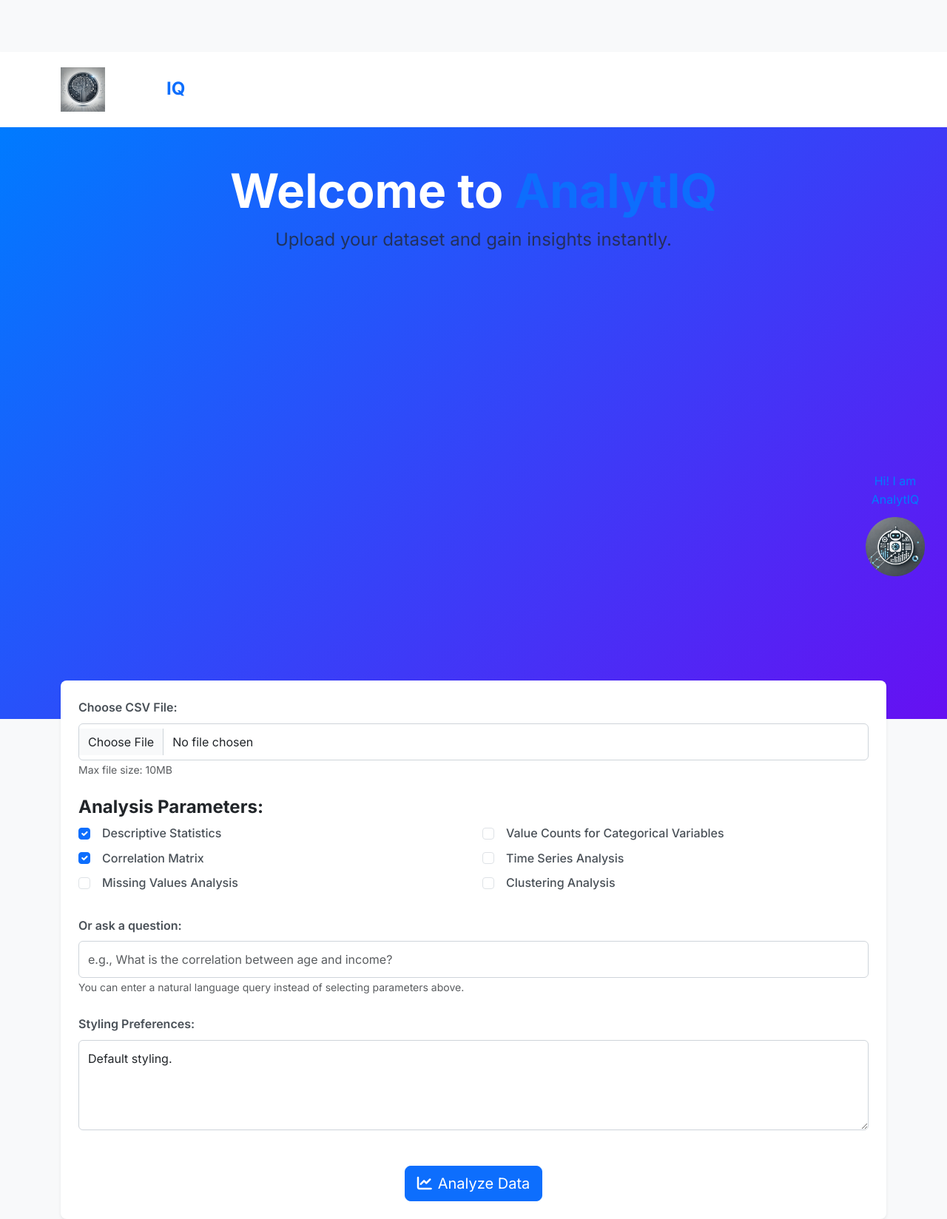
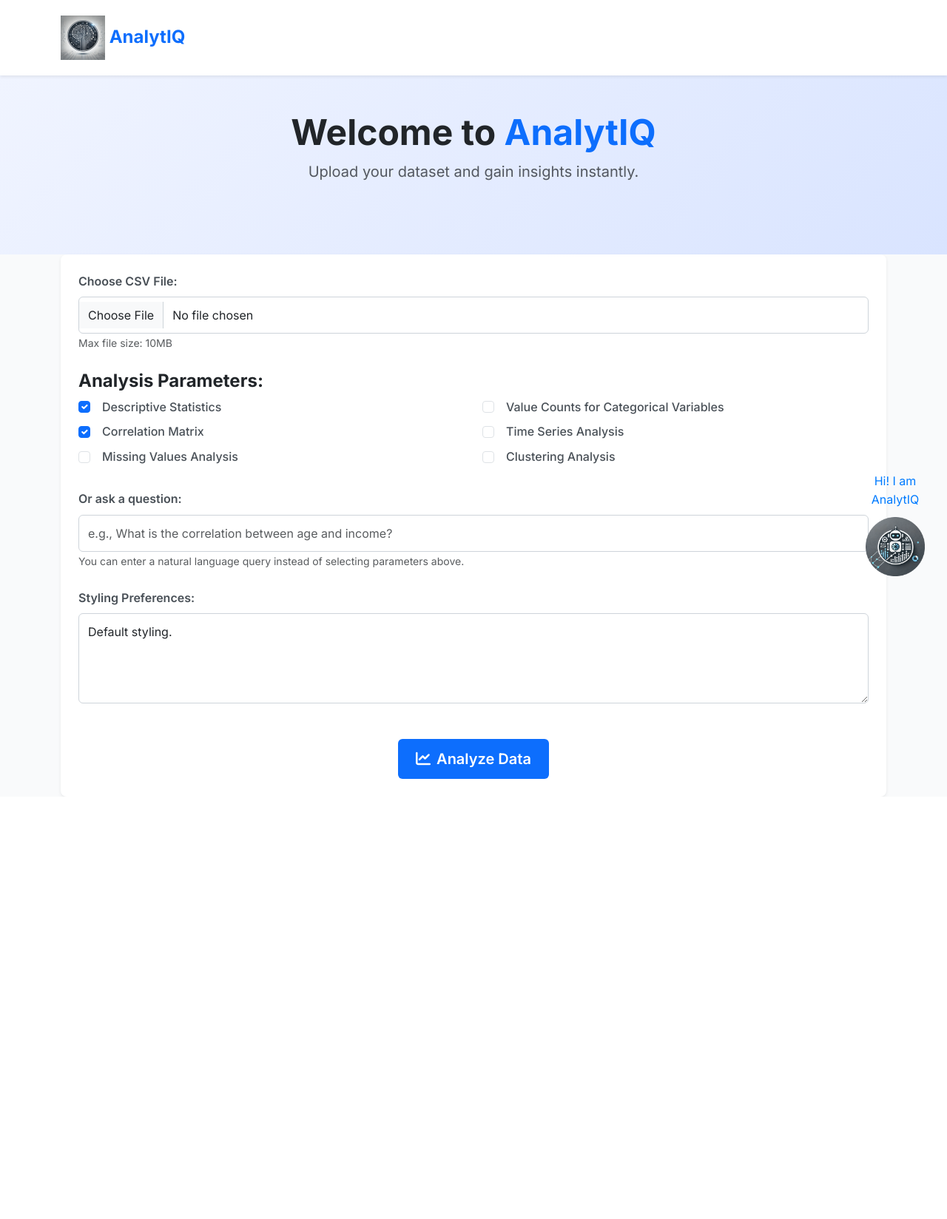
Before and after one commit to Engmhabib/AI-Powered-Data-Analysis-Platform-with-AnalytIQ, a Flask app: page / in a window 1280 px wide. Shown: the whole page at 74% size. After the commit the page ends 1077 px from the top, so only its background shows below. Run offline with Flask 2, Linux system fonts and the light colour scheme.

Commit message:
Update styles.css

```diff
--- a/static/css/styles.css
+++ b/static/css/styles.css
@@ -4,63 +4,46 @@
 /* General styles */
 body {
     font-family: 'Inter', sans-serif;
-    background-color: #f8f9fa;
+    background-color: #f9fafb;
     color: #212529;
     margin: 0;
-    padding-top: 70px; /* Adjust for fixed navbar */
+    padding: 0;
     line-height: 1.6;
 }
 
 /* Navbar */
+.navbar-brand {
+    font-weight: 700;
+    font-size: 1.5rem;
+    color: #0d6efd;
+}
+
+.navbar-brand span {
+    color: #0d6efd;
+}
+
 .navbar {
     padding: 1rem;
 }
 
-.navbar-brand {
-    font-weight: 700;
-    font-size: 1.5rem;
-    color: #fff;
-}
-
-.navbar-brand:hover {
-    color: #e9ecef;
-}
-
-.navbar-dark .navbar-nav .nav-link {
-    color: #fff;
-}
-
-.navbar-dark .navbar-nav .nav-link:hover {
-    color: #ffc107;
+.navbar-toggler {
+    border: none;
 }
 
 /* Hero Section */
 .hero-section {
-    height: 100vh;
-    background: linear-gradient(135deg, #007bff 0%, #6610f2 100%);
-    color: #fff;
-    position: relative;
+    background: linear-gradient(135deg, #f0f4ff 0%, #d9e4ff 100%);
 }
 
 .hero-section h1 {
-    font-size: 4rem;
+    font-size: 3rem;
     font-weight: 700;
+    color: #212529;
 }
 
 .hero-section .lead {
-    font-size: 1.5rem;
-}
-
-.hero-section .btn-warning {
-    background-color: #ffc107;
-    border: none;
-    padding: 0.75rem 2rem;
-    font-weight: 600;
-    border-radius: 0.5rem;
-}
-
-.hero-section .btn-warning:hover {
-    background-color: #e0a800;
+    font-size: 1.25rem;
+    color: #6c757d;
 }
 
 /* Card Styles */
@@ -69,10 +52,9 @@
     border-radius: 0.5rem;
     background-color: #ffffff;
     padding: 2rem;
-    margin-top: -100px;
+    margin-top: -3rem;
     position: relative;
     z-index: 1;
-    box-shadow: 0 5px 20px rgba(0, 0, 0, 0.1);
 }
 
 /* Form Styles */
@@ -266,6 +242,7 @@
     bottom: 20px;
     right: 20px;
     background-color: transparent;
+    color: white;
     border: none;
     border-radius: 50%;
     cursor: pointer;
```
Also changed, not shown: other parts of static/css/styles.css (+21 -44 lines).
